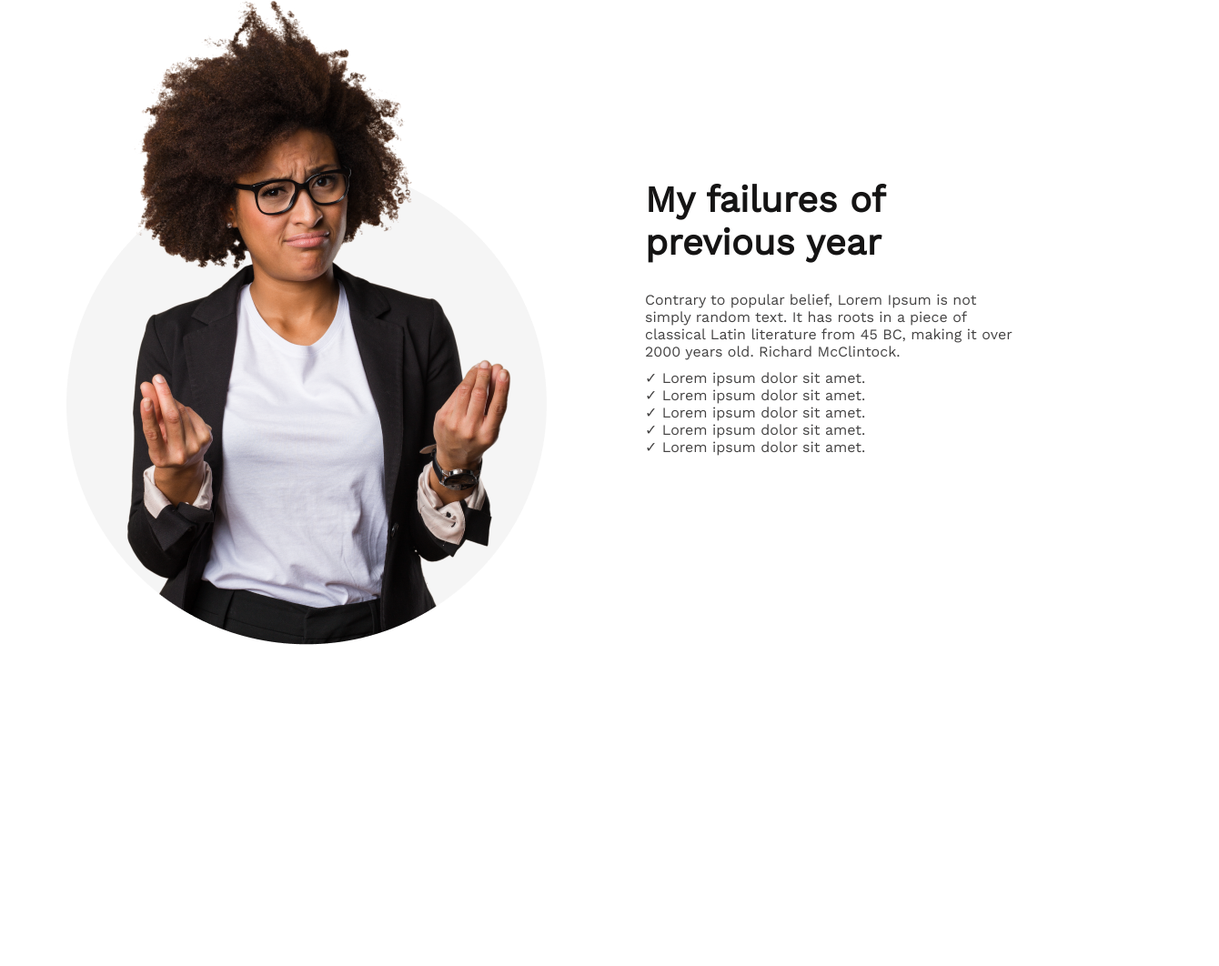
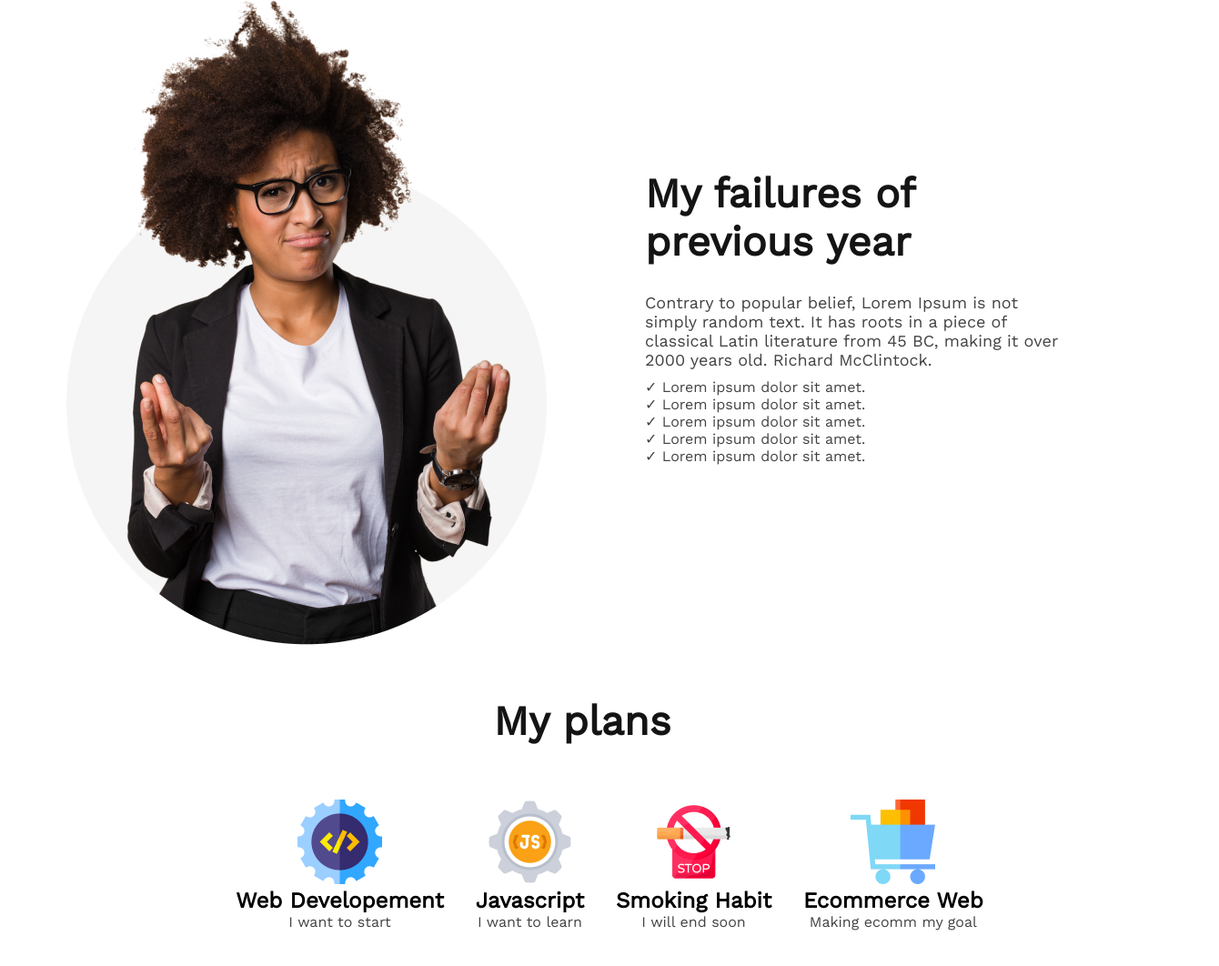
Before and after one commit to SharminDev/new-year-new-me, a plain HTML site: page index.html in a window 1280 px wide. Shown: the part 904-1966 px from the top of the page at 91% size, 1340 px wide, since content can reach past the window. Before the commit the page ends 1617 px from the top, so only its background shows below. Drawn offline with nearby package versions, Linux system fonts and the light colour scheme.

Commit message:
my plans section added

```diff
--- a/index.html
+++ b/index.html
@@ -48,7 +48,26 @@
 
         </div>
     </div>
+    <h1 class="plans-heading">My plans</h1>
+    <div class="my-plans-section">
+        <div><img src="./images/icons/web.png" alt="">
+            <h3 class="plan-title">Web Developement</h3>
+            <p class="plan-description">I want to start</p>
+        </div>
+        <div><img src="./images/icons/js.png" alt="">
+            <h3 class="plan-title">Javascript</h3>
+            <p class="plan-description">I want to learn</p>
+        </div>
+        <div><img src="./images/icons/smoke.png" alt="">
+            <h3 class="plan-title">Smoking Habit</h3>
+            <p class="plan-description">I will end soon</p>
+        </div>
+        <div><img src="./images/icons/ecom.png" alt="">
+            <h3 class="plan-title">Ecommerce Web</h3>
+            <p class="plan-description">Making ecomm my goal</p>
+        </div>
 
+    </div>
 </body>
 
 </html>
--- a/styles/style.css
+++ b/styles/style.css
@@ -63,20 +63,53 @@
     padding-left: 90px;
 }
 
-.failures-title {
+.failures-title,
+.plans-heading {
     margin-bottom: 30px;
     font-weight: 700;
-    font-size: 40px;
+    font-size: 45px;
     color: #151414;
 }
 
 .failures-description {
     margin-bottom: 10px;
     font-weight: 400;
-    font-size: 16px;
+    font-size: 18px;
     color: #444343;
 }
 
 .failures-list {
     color: #444343;
 }
+
+/* my plans section... */
+.my-plans-section {
+    display: flex;
+    justify-content: center;
+    align-items: center;
+    text-align: center;
+    gap: 35px;
+    width: 100%;
+    margin-top: 30px;
+    margin-bottom: 90px;
+    padding: 30px;
+}
+
+.plans-heading {
+    justify-content: center;
+    align-items: center;
+    text-align: center;
+    margin-top: 55px;
+}
+
+.plan-title {
+    text-align: center;
+    font-weight: 700px;
+    font-size: 24px;
+}
+
+.plan-description {
+    font-weight: 400px;
+    font-size: 16px;
+    color: #444343;
+}
```
